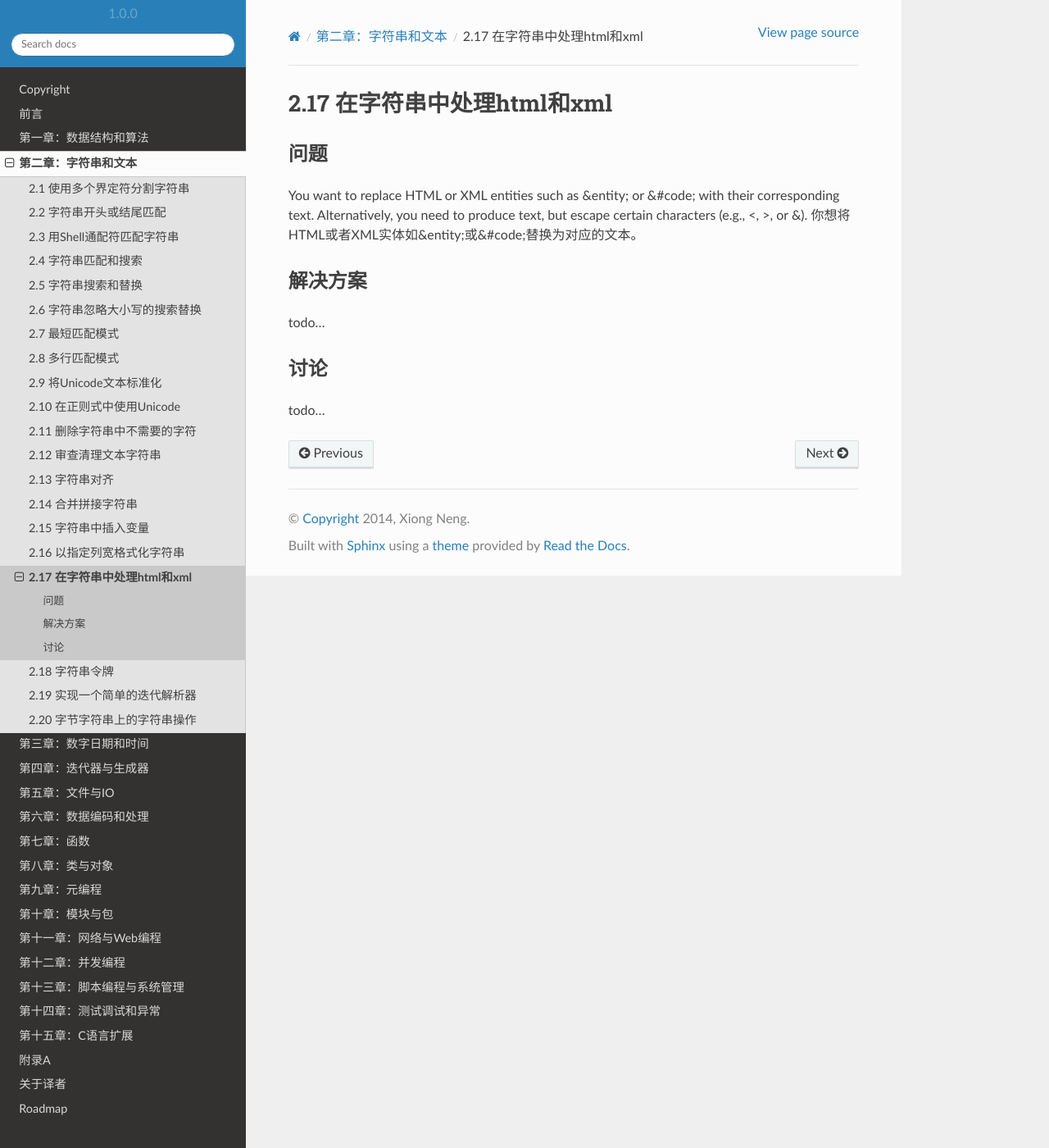
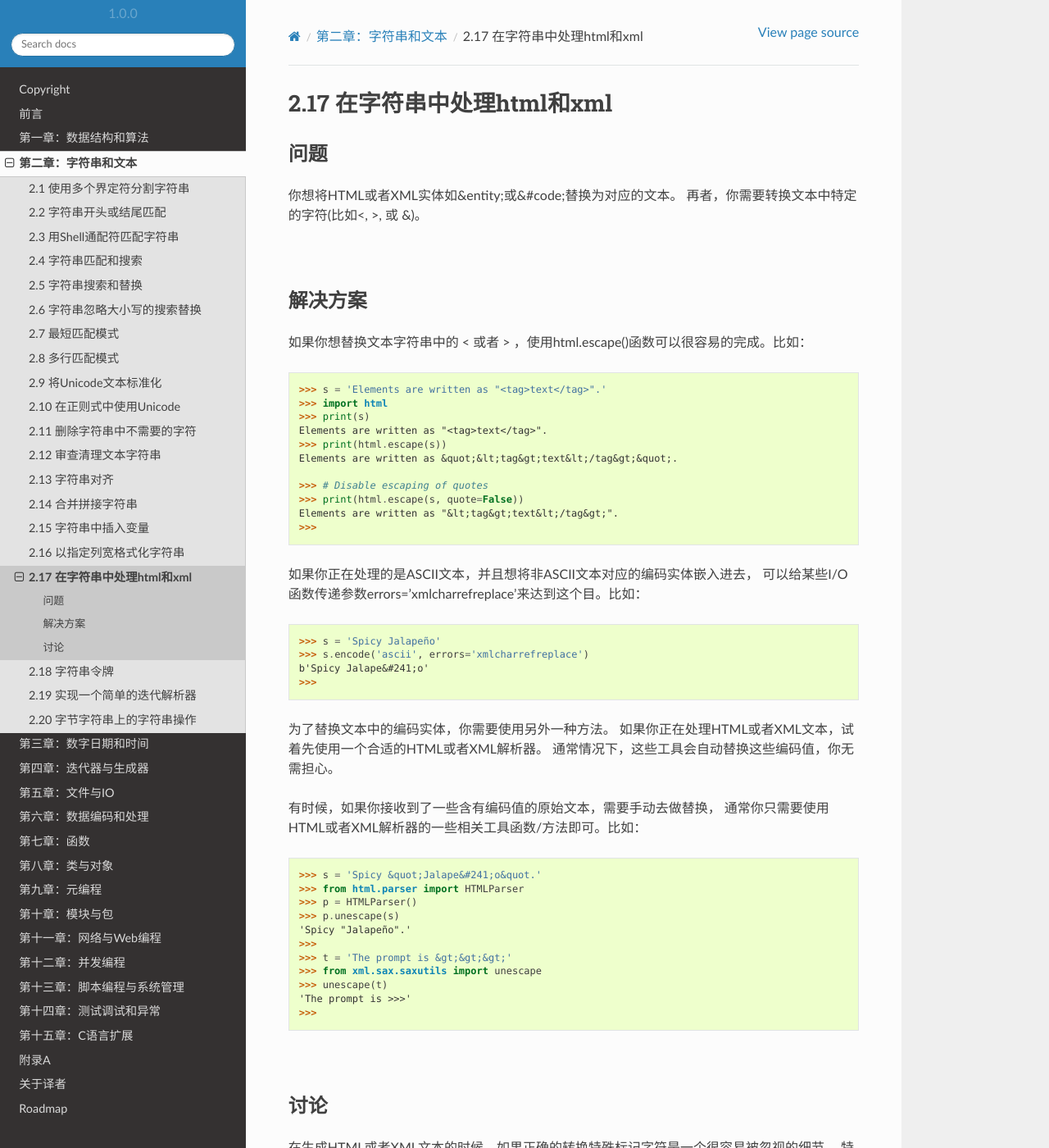
Before and after one commit to yidao620c/python3-cookbook, a Sphinx documentation site: the page built from source/c02/p17_handle_html_xml_in_text.rst, in a window 1280 px wide and 1400 px high. Shown: the whole window at 82% size. Built offline with Sphinx 7.4.7 and the Read the Docs theme 2.0.0, drawn with Linux system fonts in a browser that asks for light colours; some of the changed text lies outside the part shown.

Commit message:
2.17小节完成

```diff
--- a/source/c02/p17_handle_html_xml_in_text.rst
+++ b/source/c02/p17_handle_html_xml_in_text.rst
@@ -5,20 +5,71 @@
 ----------
 问题
 ----------
-You want to replace HTML or XML entities such as &entity; or &#code; with their
-corresponding text. Alternatively, you need to produce text, but escape certain characters
-(e.g., <, >, or &).
 你想将HTML或者XML实体如&entity;或&#code;替换为对应的文本。
+再者，你需要转换文本中特定的字符(比如<, >, 或 &)。
 
-
-
+|
 
 ----------
 解决方案
 ----------
-todo...
+如果你想替换文本字符串中的 < 或者 > ，使用html.escape()函数可以很容易的完成。比如：
+
+.. code-block:: python
+
+    >>> s = 'Elements are written as "<tag>text</tag>".'
+    >>> import html
+    >>> print(s)
+    Elements are written as "<tag>text</tag>".
+    >>> print(html.escape(s))
+    Elements are written as &quot;&lt;tag&gt;text&lt;/tag&gt;&quot;.
+
+    >>> # Disable escaping of quotes
+    >>> print(html.escape(s, quote=False))
+    Elements are written as "&lt;tag&gt;text&lt;/tag&gt;".
+    >>>
+
+如果你正在处理的是ASCII文本，并且想将非ASCII文本对应的编码实体嵌入进去，
+可以给某些I/O函数传递参数errors='xmlcharrefreplace'来达到这个目。比如：
+
+.. code-block:: python
+
+    >>> s = 'Spicy Jalapeño'
+    >>> s.encode('ascii', errors='xmlcharrefreplace')
+    b'Spicy Jalape&#241;o'
+    >>>
+
+为了替换文本中的编码实体，你需要使用另外一种方法。
+如果你正在处理HTML或者XML文本，试着先使用一个合适的HTML或者XML解析器。
+通常情况下，这些工具会自动替换这些编码值，你无需担心。
+
+有时候，如果你接收到了一些含有编码值的原始文本，需要手动去做替换，
+通常你只需要使用HTML或者XML解析器的一些相关工具函数/方法即可。比如：
+
+.. code-block:: python
+
+    >>> s = 'Spicy &quot;Jalape&#241;o&quot.'
+    >>> from html.parser import HTMLParser
+    >>> p = HTMLParser()
+    >>> p.unescape(s)
+    'Spicy "Jalapeño".'
+    >>>
+    >>> t = 'The prompt is &gt;&gt;&gt;'
+    >>> from xml.sax.saxutils import unescape
+    >>> unescape(t)
+    'The prompt is >>>'
+    >>>
+
+|
 
 ----------
 讨论
 ----------
-todo...
+在生成HTML或者XML文本的时候，如果正确的转换特殊标记字符是一个很容易被忽视的细节。
+特别是当你使用print()函数或者其他字符串格式化来产生输出的时候。
+使用像html.escape()的工具函数可以很容易的解决这类问题。
+
+如果你想以其他方式处理文本，还有一些其他的工具函数比如xml.sax.saxutils.unescapge()可以帮助你。
+然而，你应该先调研清楚怎样使用一个合适的解析器。
+比如，如果你在处理HTML或XML文本，
+使用某个解析模块比如html.parse或xml.etree.ElementTree已经帮你自动处理了相关的替换细节。
```
Also changed, not shown: 1 other file.
